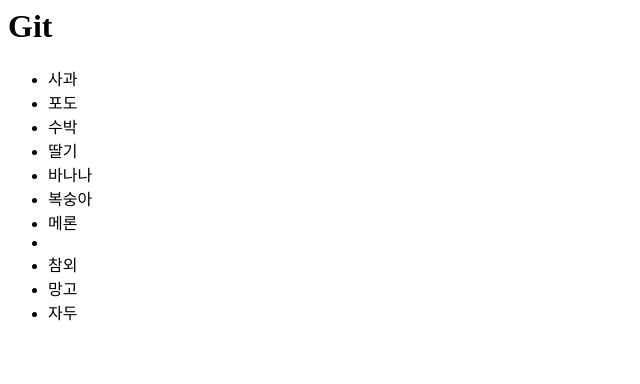
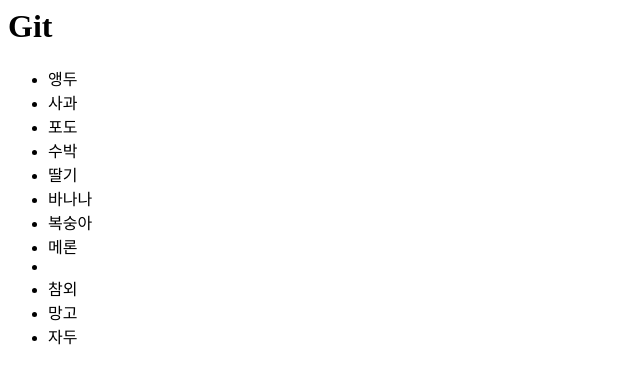
Before and after one commit to tobeykim/github-test, a plain HTML site: page index.html in a window 1280 px wide. Shown: the whole page, without its empty margins (0-640 px from the left). Drawn offline with Linux system fonts and the light colour scheme.

Commit message:
앵두 추가

```diff
--- a/index.html
+++ b/index.html
@@ -3,6 +3,7 @@
   <body>
       <h1>Git</h1>
       <ul>
+         <li>앵두</li>
          <li>사과</li>
          <li>포도</li>
          <li>수박</li>
```
